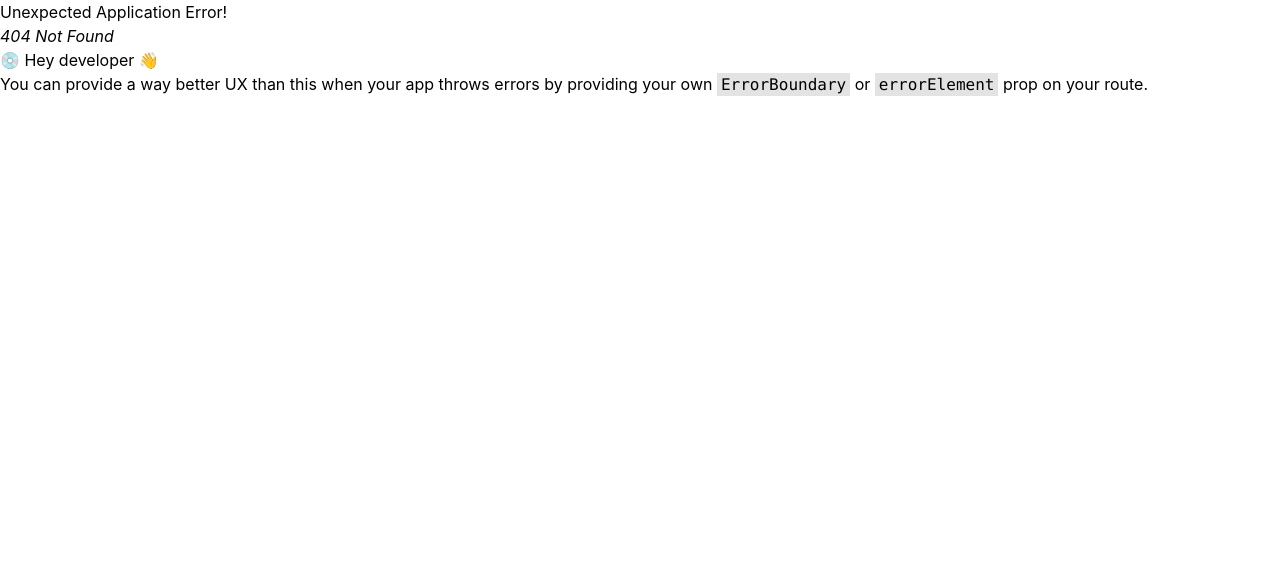
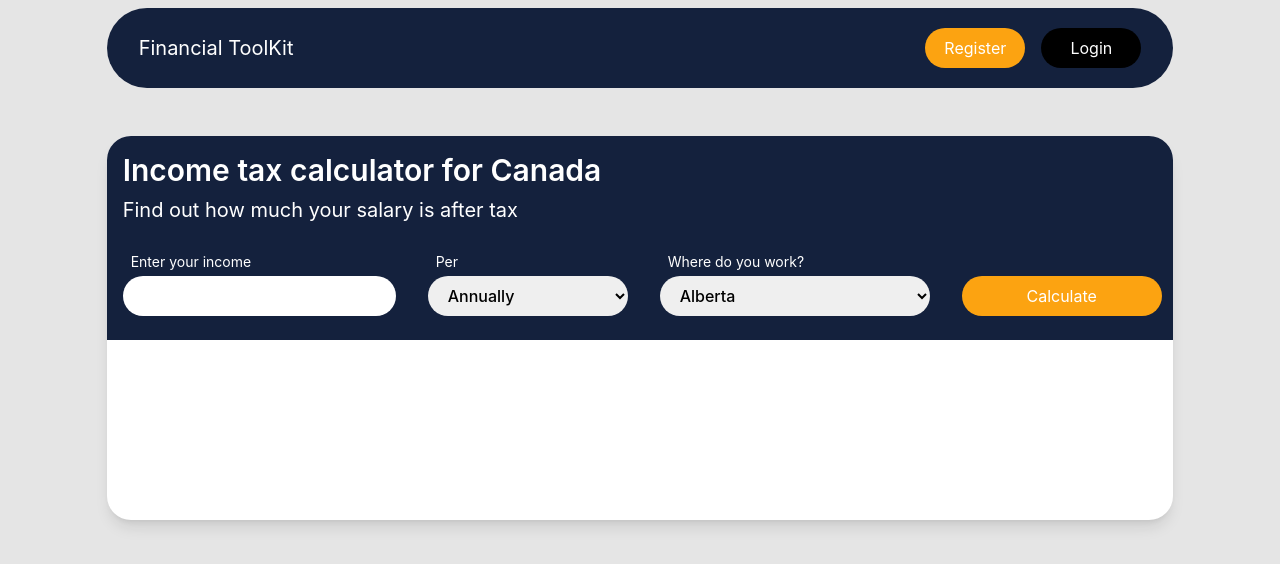
Before and after one commit to touseefyounas/financialToolkit, a React (Create React App) app in the folder frontend-react/: page /income-tax in a window 1280 px wide. Before the commit this address had no page. Shown: the top 564 px of the page. Built offline with nearby package versions, Linux system fonts and the light colour scheme.

Commit message:
Added income-tax form

```diff
--- /dev/null
+++ b/frontend-react/src/IncomeTax.tsx
@@ -0,0 +1,66 @@
+
+
+
+const IncomeTax = () => {
+    return (
+        <>
+        <div className="w-10/12 mx-auto mt-10 rounded-3xl bg-white h-96 text-text shadow-lg">
+            <div className="p-4 bg-secondary w-full rounded-t-3xl">
+            <div className="mb-2">
+            <h1 className="text-3xl font-semibold">Income tax calculator for Canada</h1>
+            </div>
+            <div className="mb-2">
+                <h3 className="text-xl font-normal">Find out how much your salary is after tax</h3>
+            </div>
+            <div className='mb-2 mt-6'>
+                <form>
+                    <div className="flex gap-8">
+                    <div>
+                        <label className="block text-sm p-1 pl-2">Enter your income</label>
+                        <input type="number" required className="rounded-full min-w-[200px] h-10 px-3 text-primary font-medium" min='0'/>
+                    </div>
+
+                    <div>
+                        <label className="block text-sm p-1 pl-2" htmlFor="">Per</label>
+                        <select required className="rounded-full min-w-[200px] h-10 px-4 text-primary font-medium">
+                        <option value="annually">Annually</option>
+                        <option value="monthly">Monthly</option>
+                        <option value="biweekly">Biweekly</option>
+                        <option value="weekly">Weekly</option>
+                        <option value="daily">Daily</option>
+                        <option value="hourly">Hourly</option>
+                        </select>
+                    </div>
+
+                    <div>
+                        <label className="block text-sm p-1 pl-2">Where do you work?</label>
+                        <select required className="rounded-full min-w-[200px] h-10 text-primary px-4 font-medium">
+                        <option value="AB">Alberta</option>
+                        <option value="BC">British Columbia</option>
+                        <option value="MB">Manitoba</option>
+                        <option value="NB">New Brunswick</option>
+                        <option value="NL">Newfoundland and Labrador</option>
+                        <option value="NS">Nova Scotia</option>
+                        <option value="NT">Northwest Territories</option>
+                        <option value="NU">Nunavut</option>
+                        <option value="ON">Ontario</option>
+                        <option value="PE">Prince Edward Island</option>
+                        <option value="QC">Quebec</option>
+                        <option value="SK">Saskatchewan</option>
+                        <option value="YT">Yukon</option>
+                        </select>
+                    </div>
+
+                    <div className="mt-7">
+                    <button type='submit' className="text-text bg-accent px-4 py-2 min-w-[200px] rounded-full h-10 hover:font-bold hover:bg-primary">Calculate</button>
+                    </div>
+                    </div>
+                </form>
+            </div>
+            </div>
+        </div>
+        </>
+    )
+}
+
+export default IncomeTax;
--- a/frontend-react/src/Login.tsx
+++ b/frontend-react/src/Login.tsx
@@ -8,21 +8,21 @@ const Login = () => {
             <div className=' w-full m-4'>
                 <div className="w-2/6 mx-auto mt-20 bg-secondary rounded-xl">
                 <form className='rounded-lg text-text  m-4 py-4 px-6 '>
-                    <label><h1 className='pb-2 text-text text-xl font-medium'>Login to your Account</h1></label>
+                    <label><h1 className='pb-2 text-text text-xl font-medium'>Login to Your Account</h1></label>
 
                     <div className='mb-5'>
                     <label className='block m-1 p-2 text-sm font-mediumtext-white' htmlFor='email'>Email</label>
-                    <input  type="text" name="email" autoComplete="address-line1" required className="block w-full p-2.5 text-primary bg-background rounded-full"/>
+                    <input  type="text" name="email" required className="block w-full p-2.5 text-primary bg-background rounded-full"/>
                     </div>
 
                     <div className='mb-5'>
                     <label className='block m-1 p-2 text-sm font-medium text-primary dark:text-white' htmlFor='password'>Password</label>
-                    <input type="password" name="password" autoComplete="address-line2" className="block w-full p-2.5 text-primary bg-background rounded-full"/>
+                    <input type="password" name="password" className="block w-full p-2.5 text-primary bg-background rounded-full"/>
                     </div>
 
                     <div className='mb-5'>
 
-                    <button type='submit' className="text-text bg-accent mr-4 px-4 py-2 rounded-full w-full hover:font-bold hover:bg-primary">Login</button>
+                    <button type='submit' className="text-text bg-accent mr-4 mt-2 px-4 py-2 rounded-full w-full hover:font-bold hover:bg-primary">Login</button>
 
                     </div>
                     </form>
--- a/frontend-react/src/NavBar/navbar.tsx
+++ b/frontend-react/src/NavBar/navbar.tsx
@@ -6,7 +6,9 @@ const NavBar = () => {
         <>
         <div className='w-5/6 mx-auto h-20 bg-secondary m-2 rounded-full'>
             <div className="flex h-20 items-center justify-between">
+                <Link to='/'>
                 <h1 className="text-xl text-text mx-8">Financial ToolKit</h1>
+                </Link>
                 <div className="mx-4">
                     <Link to='register'>
                     <button className="text-text bg-accent mr-4 px-4 py-2 rounded-full min-w-[100px] hover:font-bold hover:bg-primary">Register</button>
--- a/frontend-react/src/Register.tsx
+++ b/frontend-react/src/Register.tsx
@@ -6,7 +6,7 @@ const Register = () => {
             <div className=' w-full m-4'>
                 <div className="w-2/6 mx-auto mt-20 bg-secondary rounded-xl">
                 <form className='rounded-lg text-text  m-4 py-4 px-6 '>
-                    <label><h1 className='pb-2 text-text text-xl font-medium'>Register</h1></label>
+                    <label><h1 className='pb-2 text-text text-xl font-medium'>Register Your Account</h1></label>
 
                     <div className='flex md:flex-wrap flex-col md:flex-row md:space-x-4'>
                     <div className='mb-5 flex-1'>
@@ -36,7 +36,7 @@ const Register = () => {
 
                     <div className='mb-5'>
 
-                    <button type='submit' className="text-text bg-accent mr-4 px-4 py-2 rounded-full w-full hover:font-bold hover:bg-primary">Register Now</button>
+                    <button type='submit' className="text-text bg-accent mr-4 px-4 py-2 mt-2 rounded-full w-full hover:font-bold hover:bg-primary">Register Now</button>
 
                     </div>
                     </form>
--- a/frontend-react/src/Router.tsx
+++ b/frontend-react/src/Router.tsx
@@ -2,6 +2,7 @@ import { RouterProvider, createBrowserRouter, createRoutesFromElements, Route }
 import App from './App'
 import Register from './Register';
 import Login from './Login';
+import IncomeTax from './IncomeTax';
 
 const Router = () => {
 
@@ -10,6 +11,7 @@ const Router = () => {
             <Route path='/' element={<App />}>
                 <Route path='register' element={<Register/>}/>
                 <Route path='login' element={<Login/>}/>
+                <Route path='income-tax' element={<IncomeTax/>}/>
             </Route>
         </>
     ))
```
